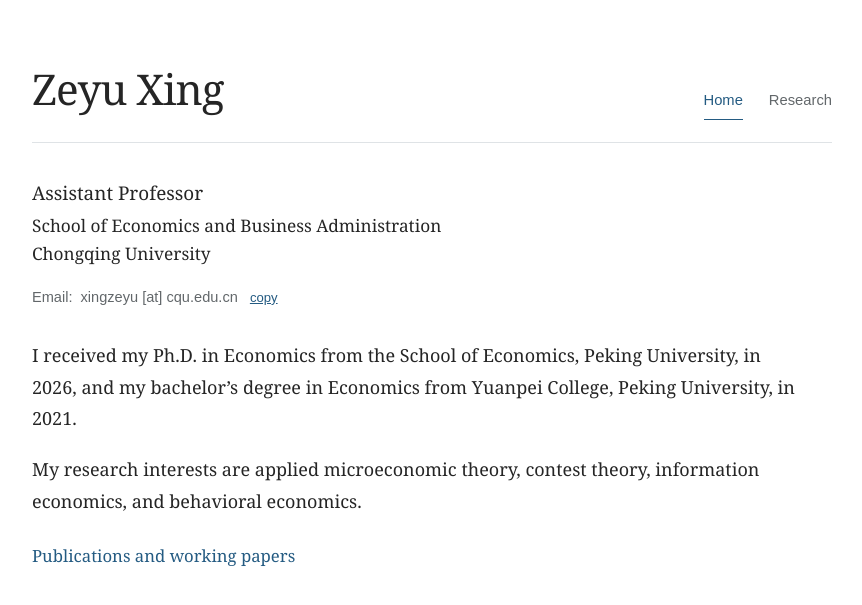
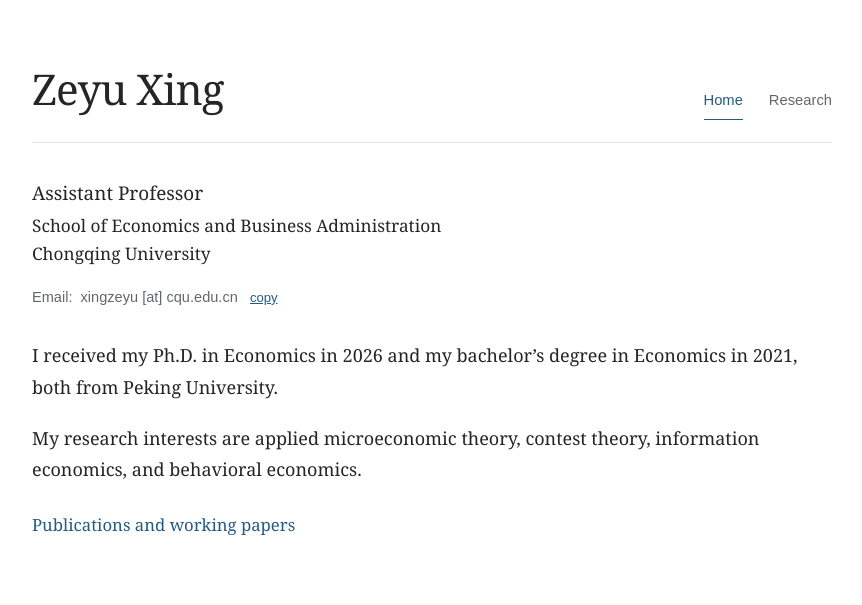
Before and after one commit to zeyu-xing/zeyu-xing.github.io, a Jekyll site: the page built from _pages/about.md, in a window 1280 px wide. Shown: the top 605 px of the page, without its empty margins (208-1070 px from the left). Built offline with Jekyll 4.4.1, drawn with Linux system fonts in a browser that asks for light colours.

Commit message:
Simplify the education biography and publish the homepage

```diff
--- a/_pages/about.md
+++ b/_pages/about.md
@@ -16,7 +16,7 @@ redirect_from:
 </div>
 
 <div class="biography" markdown="1">
-I received my Ph.D. in Economics from the School of Economics, Peking University, in 2026, and my bachelor's degree in Economics from Yuanpei College, Peking University, in 2021.
+I received my Ph.D. in Economics in 2026 and my bachelor's degree in Economics in 2021, both from Peking University.
 
 My research interests are applied microeconomic theory, contest theory, information economics, and behavioral economics.
 </div>
```
Also changed, not shown: .github/workflows/jekyll.yml.
